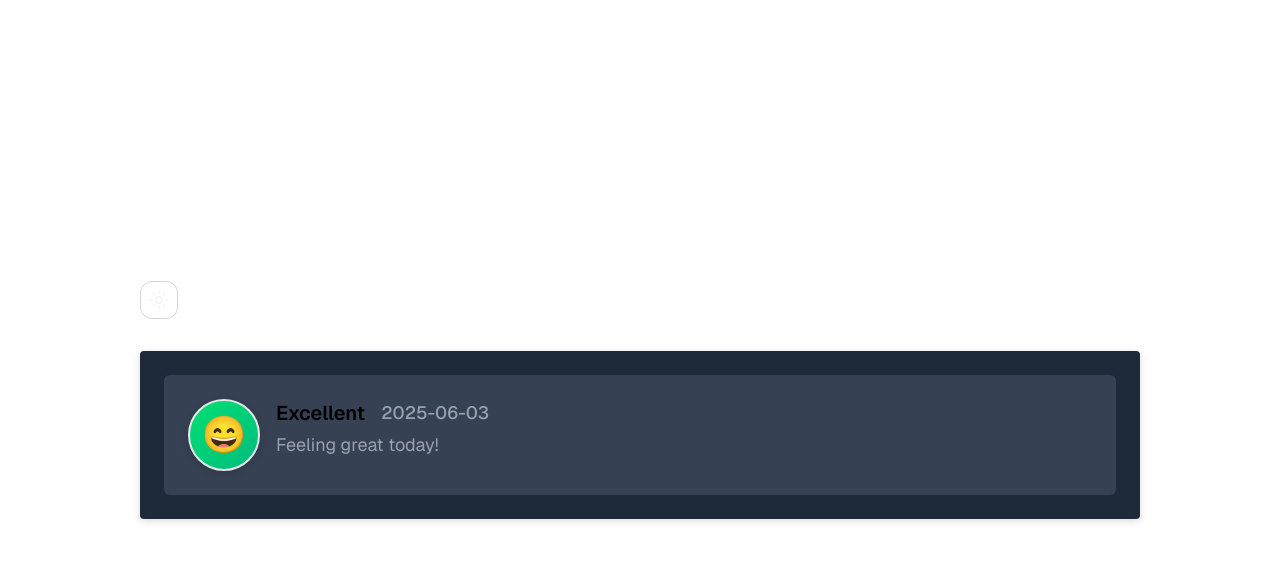
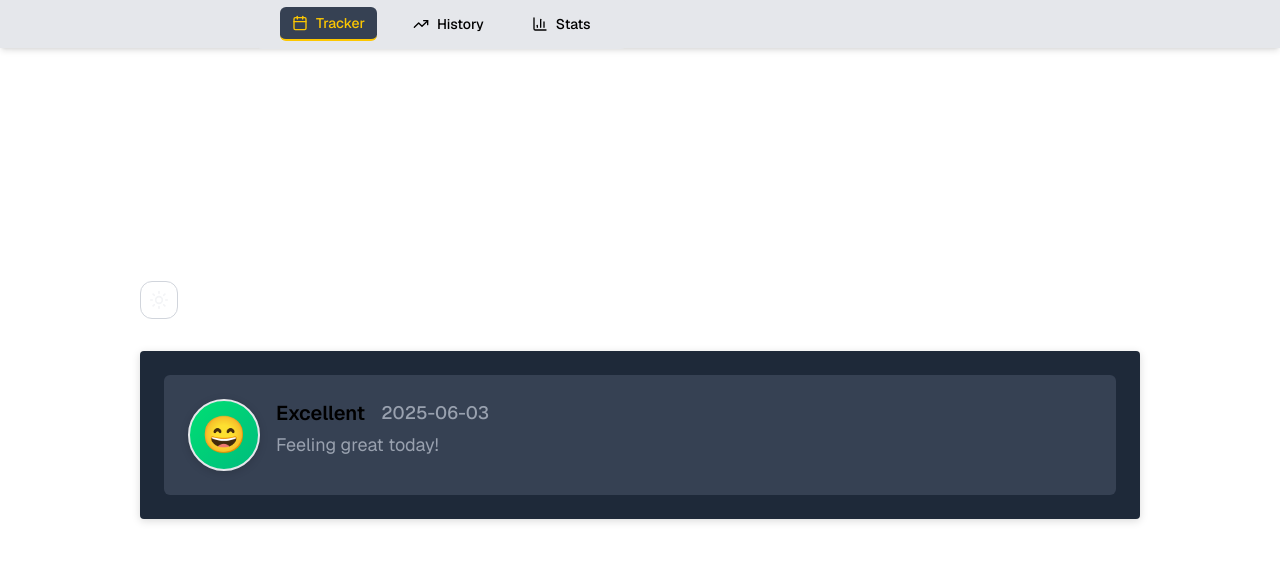
Before and after one commit to seatherly-banyanlabs/team2-project, a Next.js app: page / in a window 1280 px wide. Shown: the top 562 px of the page. Built offline with nearby package versions, Linux system fonts and the light colour scheme.

Commit message:
feat: NavigationTab

```diff
--- a/app/page.tsx
+++ b/app/page.tsx
@@ -1,6 +1,8 @@
 import ThemeToggle from "@/components/ThemeToggle";
 import Image from "next/image";
 import MoodHistoryEntry, { MoodEntry } from "@/components/MoodHistoryEntry";
+import NavigationTabs from "@/components/NavigationTabs"; // Ensure the correct path
+
 export default function Home() {
   const sampleEntry: MoodEntry = {
     mood: "Excellent",
@@ -8,16 +10,15 @@ const sampleEntry: MoodEntry = {
     note: "Feeling great today!",
   };
 
-
-
   return (
-
     <div className="grid grid-rows-[20px_1fr_20px] items-center justify-items-center min-h-screen p-8 pb-20 gap-16 sm:p-20 font-[family-name:var(--font-geist-sans)]">
       <main className="flex flex-col gap-[32px] row-start-2 items-center sm:items-start">
         <ThemeToggle />
+      <NavigationTabs />
+
+
         <MoodHistoryEntry entry={sampleEntry} />
       </main>
     </div>
-
   );
 }
--- /dev/null
+++ b/components/NavigationTabs.tsx
@@ -0,0 +1,57 @@
+"use client";
+
+import React, { useState, KeyboardEvent } from "react";
+import { Calendar, TrendingUp, BarChart3 } from "lucide-react";
+
+interface NavItem {
+  name: string;
+  icon: React.ReactNode;
+}
+
+const navItems: NavItem[] = [
+  { name: "Tracker", icon: <Calendar size={16} /> },
+  { name: "History", icon: <TrendingUp size={16} /> },
+  { name: "Stats", icon: <BarChart3 size={16} /> },
+];
+
+const NavigationTabs: React.FC = () => {
+  const [activeTab, setActiveTab] = useState("Tracker");
+
+  const handleKeyDown = (
+    e: KeyboardEvent<HTMLButtonElement>,
+    name: string
+  ) => {
+    if (e.key === "Enter" || e.key === " ") {
+      setActiveTab(name);
+    }
+  };
+
+  return (
+
+  <nav
+      aria-label="Main Navigation"
+      className="fixed top-0 left-0 w-full h-12 z-50 shadow-md bg-gray-200 dark:bg-gray-800 flex items-center"
+    >
+      <div className="flex gap-6 bg-gray-200 dark:bg-gray-800 rounded-md px-6 py-2 ml-64">
+        {navItems.map(({ name, icon }) => (
+          <button
+            key={name}
+            className={`flex items-center gap-2 px-3 py-2 text-sm font-medium rounded-md focus:outline-none focus:ring-2 focus:ring-yellow-400 transition-all duration-300
+              ${activeTab === name
+                ? "text-yellow-400 bg-gray-700 border-b-2 border-yellow-400 dark:bg-gray-200 dark:text-yellow-600"
+                : "text-black hover:text-gray-700 hover:bg-gray-300 dark:text-gray-200 dark:hover:bg-gray-700"
+              }`}
+            aria-current={activeTab === name ? "page" : undefined}
+            onClick={() => setActiveTab(name)}
+            onKeyDown={(e) => handleKeyDown(e, name)}
+          >
+            <span className="flex items-center justify-center">{icon}</span>
+            <span className="leading-[1]">{name}</span>
+          </button>
+        ))}
+      </div>
+    </nav>
+  );
+};
+
+export default NavigationTabs;
```
Lines whose indentation alone changed are shown as unchanged.
